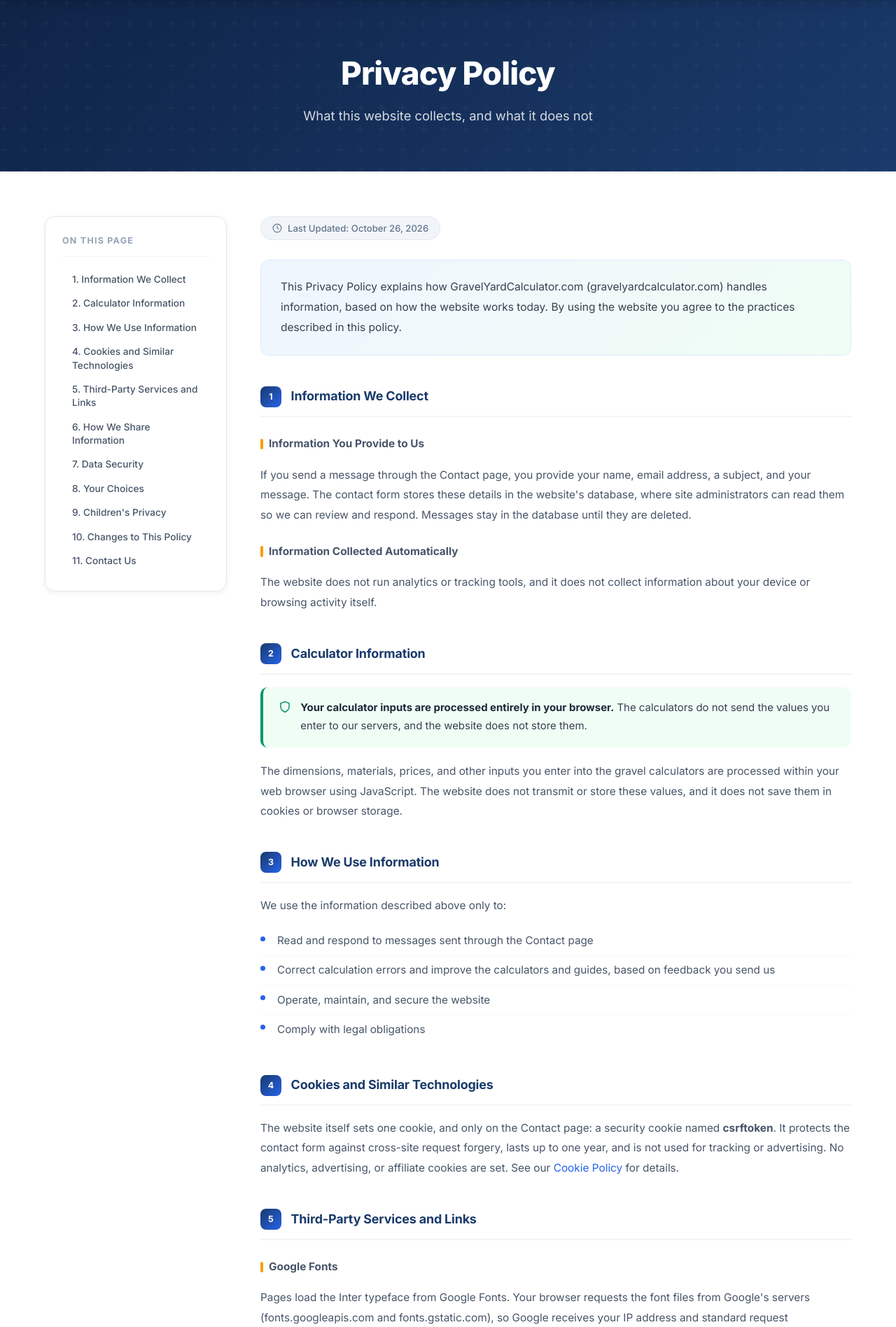
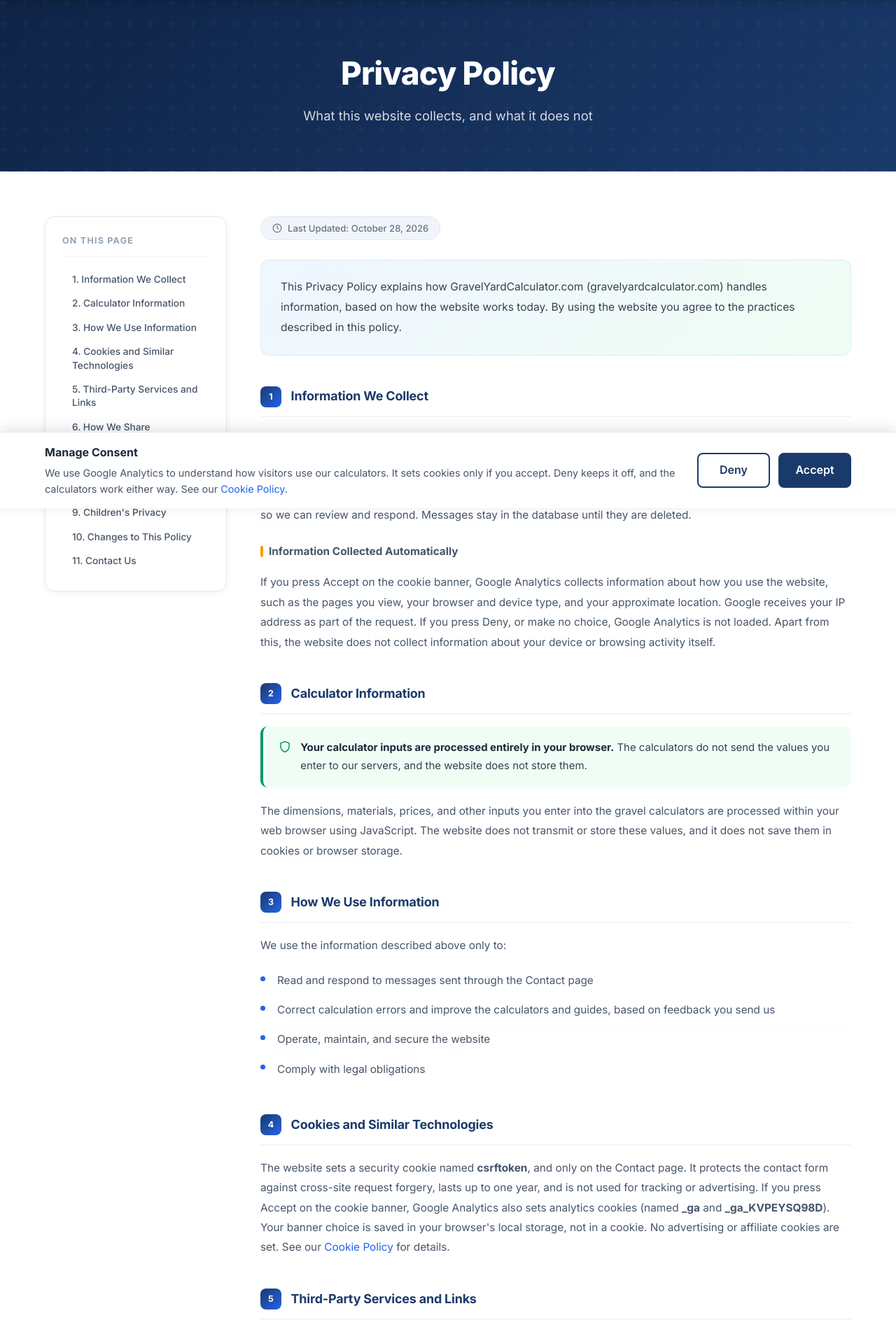
Before and after one commit to abdulmoiz1425/Gravel-calculator, a Django app: page /privacy/ in a window 1280 px wide. Shown: the part 74-1970 px from the top of the page at 70% size. Run offline with Django 4.2, Linux system fonts and the light colour scheme; some libraries are stand-ins or nearby versions.

Commit message:
Add consent-gated Google Analytics, update policies, revise extra-gravel FAQ
Analytics (G-KVPEYSQ98D) loads only after Accept; Deny and a footer
Cookie settings link control the choice. Privacy and Cookie policies
now describe Google Analytics and its cookies. Homepage FAQ answer for
extra gravel replaced in both visible text and FAQ schema.

Co-Authored-By: Claude Sonnet 5.5 <noreply@anthropic.com>

```diff
--- a/static/css/main.css
+++ b/static/css/main.css
@@ -3838,3 +3838,22 @@ input[type="number"]:focus, .full-select:focus {
     .legal-browser-grid { grid-template-columns: 1fr 1fr; }
     .legal-contact-card { padding: 1.75rem 1.25rem; }
 }
+
+/* ======================== COOKIE CONSENT ======================== */
+.consent-banner { position: fixed; left: 0; right: 0; bottom: 0; z-index: 1000; background: #ffffff; border-top: 1px solid #e2e8f0; box-shadow: 0 -4px 20px rgba(15,23,42,0.12); }
+.consent-banner[hidden] { display: none; }
+.consent-inner { max-width: 1200px; margin: 0 auto; padding: 1rem 1.5rem; display: flex; gap: 1.25rem; align-items: center; justify-content: space-between; }
+.consent-text p { margin: 0.25rem 0 0; font-size: 0.9rem; color: #475569; }
+.consent-actions { display: flex; gap: 0.75rem; flex-shrink: 0; }
+.consent-btn { min-width: 6.5rem; padding: 0.65rem 1.25rem; border-radius: 8px; border: 2px solid #1a3a6b; background: #ffffff; color: #1a3a6b; font: inherit; font-weight: 600; cursor: pointer; }
+.consent-btn:hover { background: #f1f5f9; }
+#consentAccept { background: #1a3a6b; color: #ffffff; }
+#consentAccept:hover { background: #14305a; }
+.consent-btn:focus-visible, .footer-cookie-btn:focus-visible { outline: 3px solid #f59e0b; outline-offset: 2px; }
+.footer-cookie-btn { background: none; border: 0; padding: 0; font: inherit; color: rgba(255,255,255,0.55); font-size: 0.9rem; font-weight: 500; cursor: pointer; text-align: left; }
+.footer-cookie-btn:hover { color: #f59e0b; }
+@media (max-width: 640px) {
+    .consent-inner { flex-direction: column; align-items: stretch; padding: 1rem; }
+    .consent-actions { width: 100%; }
+    .consent-btn { flex: 1; }
+}
--- /dev/null
+++ b/static/js/consent.js
@@ -0,0 +1,70 @@
+// Cookie consent for Google Analytics. Nothing from Google is requested until the
+// visitor presses Accept. The choice is kept in localStorage (no cookie).
+(function () {
+    var GA_ID = 'G-KVPEYSQ98D';
+    var KEY = 'gyc_analytics_consent';
+    var banner = document.getElementById('consentBanner');
+    if (!banner) return;
+
+    function getChoice() {
+        try { return localStorage.getItem(KEY); } catch (e) { return null; }
+    }
+    function setChoice(value) {
+        try { localStorage.setItem(KEY, value); } catch (e) { /* choice just won't persist */ }
+    }
+
+    function loadAnalytics() {
+        window['ga-disable-' + GA_ID] = false;
+        if (window.__gaLoaded) return;
+        window.__gaLoaded = true;
+        window.dataLayer = window.dataLayer || [];
+        window.gtag = function () { window.dataLayer.push(arguments); };
+        var s = document.createElement('script');
+        s.async = true;
+        s.src = 'https://www.googletagmanager.com/gtag/js?id=' + GA_ID;
+        document.head.appendChild(s);
+        window.gtag('js', new Date());
+        window.gtag('config', GA_ID);
+    }
+
+    function clearAnalyticsCookies() {
+        var host = location.hostname;
+        var domains = ['', host, '.' + host];
+        document.cookie.split(';').forEach(function (c) {
+            var name = c.split('=')[0].trim();
+            if (name.indexOf('_ga') !== 0) return;
+            domains.forEach(function (d) {
+                document.cookie = name + '=; expires=Thu, 01 Jan 1970 00:00:00 GMT; path=/' +
+                    (d ? '; domain=' + d : '');
+            });
+        });
+    }
+
+    function hide() { banner.hidden = true; }
+    function show() {
+        banner.hidden = false;
+        var accept = document.getElementById('consentAccept');
+        if (accept) accept.focus();
+    }
+
+    document.getElementById('consentAccept').addEventListener('click', function () {
+        setChoice('granted');
+        loadAnalytics();
+        hide();
+    });
+    document.getElementById('consentDeny').addEventListener('click', function () {
+        setChoice('denied');
+        window['ga-disable-' + GA_ID] = true;
+        clearAnalyticsCookies();
+        hide();
+    });
+    var settings = document.getElementById('cookieSettings');
+    if (settings) settings.addEventListener('click', show);
+
+    var choice = getChoice();
+    if (choice === 'granted') {
+        loadAnalytics();
+    } else if (choice !== 'denied') {
+        banner.hidden = false;
+    }
+})();
--- a/templates/base.html
+++ b/templates/base.html
@@ -153,6 +153,7 @@
                 <a href="{% url 'cookie_policy' %}">Cookies</a>
                 <a href="{% url 'disclaimer' %}">Disclaimer</a>
                 <a href="{% url 'terms' %}">Terms</a>
+                <button type="button" class="footer-cookie-btn" id="cookieSettings">Cookie settings</button>
             </nav>
         </div>
         <div class="footer-bottom">
@@ -161,6 +162,19 @@
             </div>
         </div>
     </footer>
+
+    <div class="consent-banner" id="consentBanner" role="region" aria-label="Cookie consent" hidden>
+        <div class="consent-inner">
+            <div class="consent-text">
+                <strong>Manage Consent</strong>
+                <p>We use Google Analytics to understand how visitors use our calculators. It sets cookies only if you accept. Deny keeps it off, and the calculators work either way. See our <a href="{% url 'cookie_policy' %}">Cookie Policy</a>.</p>
+            </div>
+            <div class="consent-actions">
+                <button type="button" class="consent-btn" id="consentDeny">Deny</button>
+                <button type="button" class="consent-btn" id="consentAccept">Accept</button>
+            </div>
+        </div>
+    </div>
 
     <script>
         // Mobile menu toggle
@@ -186,6 +200,7 @@
             });
         }
     </script>
+    <script src="{% static 'js/consent.js' %}" defer></script>
     {% block extra_js %}{% endblock %}
 </body>
 </html>
--- a/templates/home.html
+++ b/templates/home.html
@@ -121,7 +121,7 @@
       "name": "How much extra gravel should I order?",
       "acceptedAnswer": {
         "@type": "Answer",
-        "text": "The calculator shows the base quantity first, then a suggested order with a 10% allowance for compaction, spreading, and low spots. Use that suggested figure once rather than adding extra on top. Uneven ground or supplier minimums may justify a different allowance, which should replace the 10% rather than add to it."
+        "text": "The right amount of extra gravel depends on your project, ground conditions, and how the material will be installed. An allowance of 5–10% may help account for spreading loss, uneven areas, and minor measurement differences, but some projects need a different amount. Our calculator already includes a 10% allowance in its suggested order quantity. Use that suggested quantity as your starting point instead of adding another 10% automatically. For sloped ground, deep low spots, or compacted base layers, ask your gravel supplier or contractor whether an additional adjustment is needed."
       }
     },
     {
@@ -1355,7 +1355,8 @@
                     <svg class="faq-chevron" width="20" height="20" viewBox="0 0 24 24" fill="none" stroke="currentColor" stroke-width="2"><polyline points="6 9 12 15 18 9"/></svg>
                 </button>
                 <div class="faq-answer">
-                    <p>The calculator shows the base quantity first, then a suggested order with a 10% allowance for compaction, spreading, and low spots. Use that suggested figure once rather than adding extra on top. Uneven ground or supplier minimums may justify a different allowance, which should replace the 10% rather than add to it.</p>
+                    <p>The right amount of extra gravel depends on your project, ground conditions, and how the material will be installed. An allowance of 5–10% may help account for spreading loss, uneven areas, and minor measurement differences, but some projects need a different amount.</p>
+                    <p>Our calculator already includes a 10% allowance in its suggested order quantity. Use that suggested quantity as your starting point instead of adding another 10% automatically. For sloped ground, deep low spots, or compacted base layers, ask your gravel supplier or contractor whether an additional adjustment is needed.</p>
                 </div>
             </div>
             <div class="faq-item">
--- a/templates/privacy.html
+++ b/templates/privacy.html
@@ -58,7 +58,7 @@
             <div class="legal-content-col">
                 <div class="legal-updated">
                     <svg width="14" height="14" viewBox="0 0 24 24" fill="none" stroke="currentColor" stroke-width="2"><circle cx="12" cy="12" r="10"/><polyline points="12 6 12 12 16 14"/></svg>
-                    Last Updated: October 26, 2026
+                    Last Updated: October 28, 2026
                 </div>
 
                 <div class="legal-intro">
@@ -77,7 +77,7 @@
                         </div>
                         <div class="legal-subsection">
                             <p class="legal-subsection-title">Information Collected Automatically</p>
-                            <p>The website does not run analytics or tracking tools, and it does not collect information about your device or browsing activity itself.</p>
+                            <p>If you press Accept on the cookie banner, Google Analytics collects information about how you use the website, such as the pages you view, your browser and device type, and your approximate location. Google receives your IP address as part of the request. If you press Deny, or make no choice, Google Analytics is not loaded. Apart from this, the website does not collect information about your device or browsing activity itself.</p>
                         </div>
                     </div>
                 </div>
@@ -118,7 +118,7 @@
                         <h2 class="legal-section-title">Cookies and Similar Technologies</h2>
                     </div>
                     <div class="legal-section-body">
-                        <p>The website itself sets one cookie, and only on the Contact page: a security cookie named <strong>csrftoken</strong>. It protects the contact form against cross-site request forgery, lasts up to one year, and is not used for tracking or advertising. No analytics, advertising, or affiliate cookies are set. See our <a href="{% url 'cookie_policy' %}">Cookie Policy</a> for details.</p>
+                        <p>The website sets a security cookie named <strong>csrftoken</strong>, and only on the Contact page. It protects the contact form against cross-site request forgery, lasts up to one year, and is not used for tracking or advertising. If you press Accept on the cookie banner, Google Analytics also sets analytics cookies (named <strong>_ga</strong> and <strong>_ga_KVPEYSQ98D</strong>). Your banner choice is saved in your browser's local storage, not in a cookie. No advertising or affiliate cookies are set. See our <a href="{% url 'cookie_policy' %}">Cookie Policy</a> for details.</p>
                     </div>
                 </div>
 
@@ -133,8 +133,12 @@
                             <p>Pages load the Inter typeface from Google Fonts. Your browser requests the font files from Google's servers (fonts.googleapis.com and fonts.gstatic.com), so Google receives your IP address and standard request information. See <a href="https://policies.google.com/privacy" target="_blank" rel="noopener noreferrer">Google's Privacy Policy</a>.</p>
                         </div>
                         <div class="legal-subsection">
-                            <p class="legal-subsection-title">Analytics, Advertising, and Affiliate Links</p>
-                            <p>The website does not currently use analytics, advertising, or affiliate services. If that changes, this policy and the Cookie Policy will be updated to describe it.</p>
+                            <p class="legal-subsection-title">Google Analytics</p>
+                            <p>With your consent, the website uses Google Analytics to measure how visitors use the calculators and pages. Google Analytics loads only after you press Accept, and it sends data such as your IP address and the pages you visit to Google. The contents of the contact form are not sent to Google Analytics. See <a href="https://policies.google.com/privacy" target="_blank" rel="noopener noreferrer">Google's Privacy Policy</a>.</p>
+                        </div>
+                        <div class="legal-subsection">
+                            <p class="legal-subsection-title">Advertising and Affiliate Links</p>
+                            <p>The website does not currently use advertising or affiliate services. If that changes, this policy and the Cookie Policy will be updated to describe it.</p>
                         </div>
                         <div class="legal-subsection">
                             <p class="legal-subsection-title">Links to Other Websites</p>
@@ -149,7 +153,7 @@
                         <h2 class="legal-section-title">How We Share Information</h2>
                     </div>
                     <div class="legal-section-body">
-                        <p>We do not sell personal information. Messages sent through the Contact page are not shared with advertisers or analytics providers, because none are used. They are stored on the server that hosts the website, so the hosting provider can technically access them, and we may disclose information if required by law or legal process.</p>
+                        <p>We do not sell personal information. Messages sent through the Contact page are not shared with advertisers, and the contents of the form are not sent to Google Analytics. They are stored on the server that hosts the website, so the hosting provider can technically access them, and we may disclose information if required by law or legal process.</p>
                     </div>
                 </div>
 
@@ -170,6 +174,7 @@
                     </div>
                     <div class="legal-section-body">
                         <ul class="legal-list">
+                            <li><strong>Analytics:</strong> Press Deny on the cookie banner, or use the "Cookie settings" link in the footer at any time to change your choice. Denying removes the analytics cookies this website can reach and stops Google Analytics from loading.</li>
                             <li><strong>Cookies:</strong> You can block or delete cookies in your browser settings. See the <a href="{% url 'cookie_policy' %}">Cookie Policy</a>.</li>
                             <li><strong>Google Fonts:</strong> You can block requests to Google's font servers with a browser setting or extension. The site will then show a default font.</li>
                             <li><strong>Your messages:</strong> To ask about, correct, or delete a message you sent, use the <a href="{% url 'contact' %}">Contact page</a> and include the name and email you used.</li>
@@ -193,7 +198,7 @@
                         <h2 class="legal-section-title">Changes to This Policy</h2>
                     </div>
                     <div class="legal-section-body">
-                        <p>We update this policy when the website's practices change, for example if analytics, advertising, or other services are added. The "Last Updated" date shows the latest revision.</p>
+                        <p>We update this policy when the website's practices change, for example if advertising or other services are added. The "Last Updated" date shows the latest revision.</p>
                     </div>
                 </div>
 
```
Also changed, not shown: templates/cookie_policy.html (+12 -5 lines).
